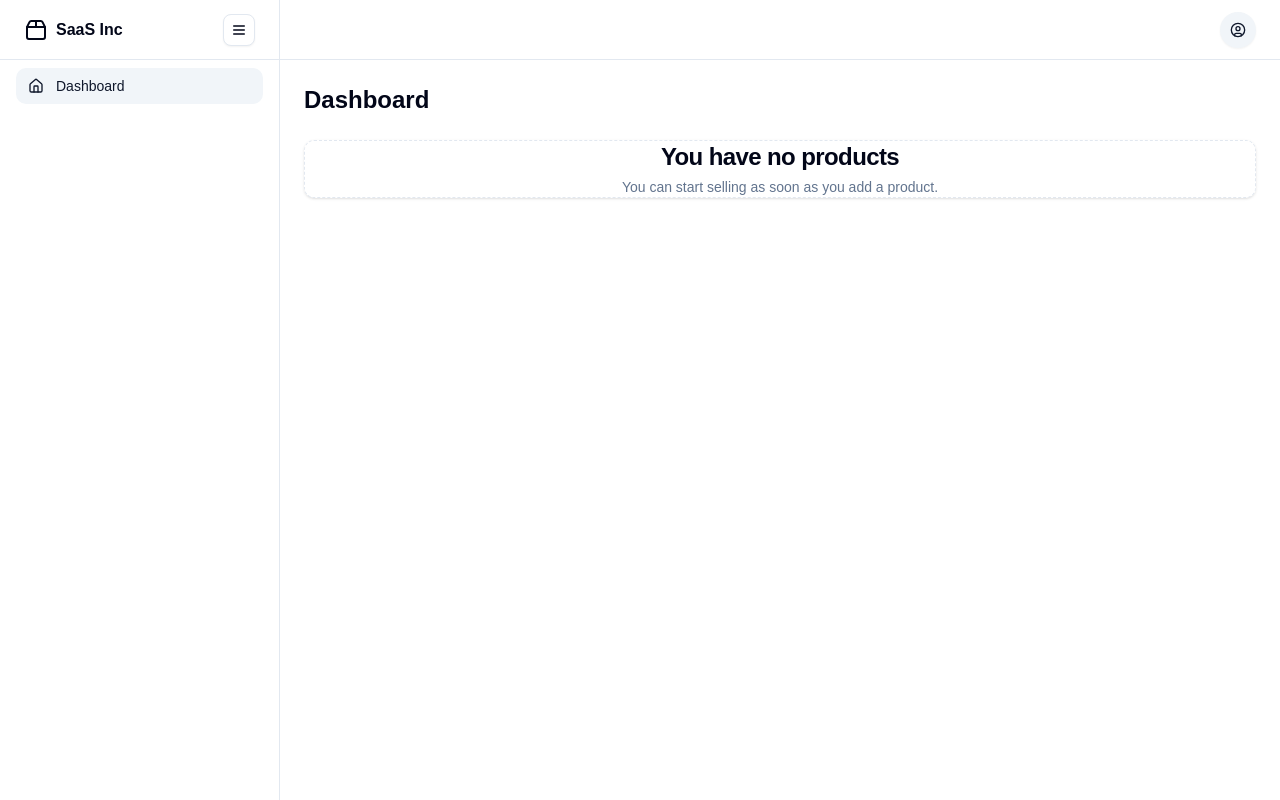
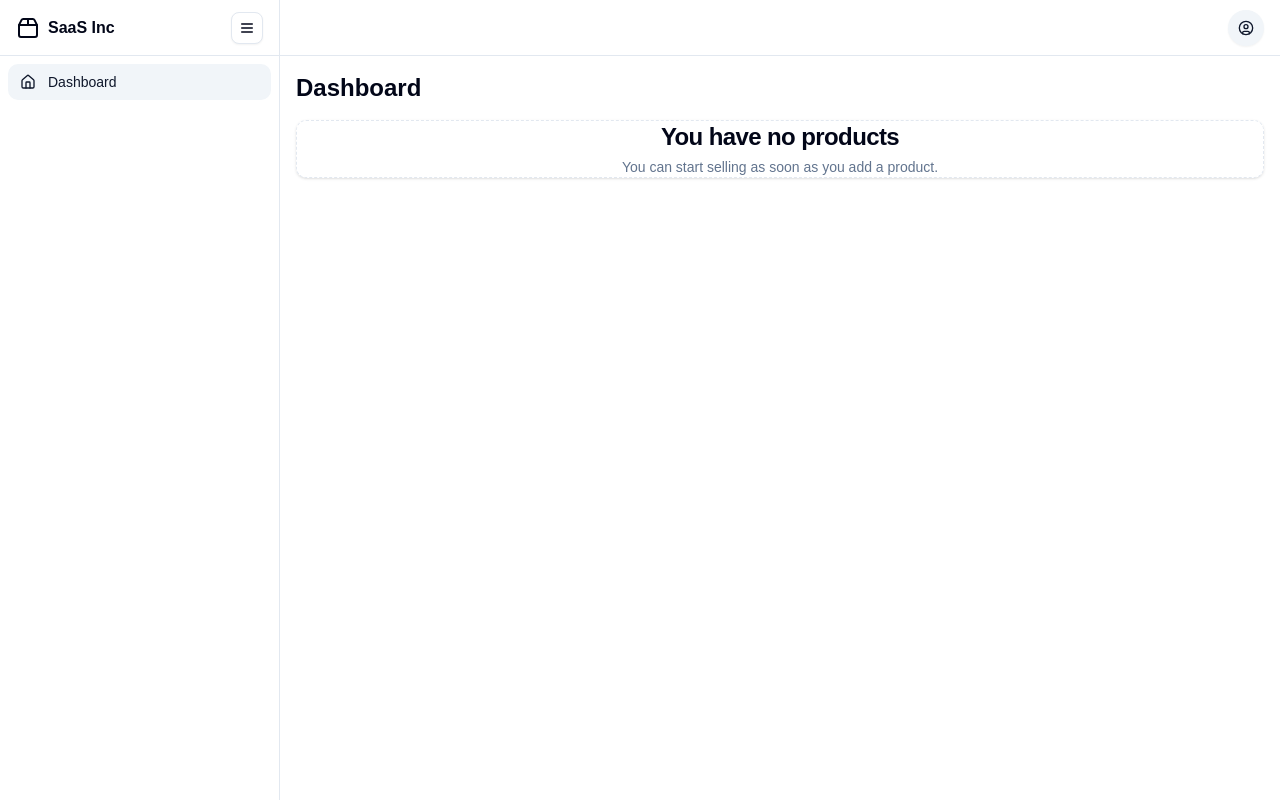
Before and after one commit to devLeopar/saas-analytics-dashboard-challange, a Next.js app: page / in a window 1280 px wide. Built offline with nearby package versions, Linux system fonts and the light colour scheme.

Commit message:
fix: remove unneccessary styling on large screens

```diff
--- a/src/components/dashboard/layout.tsx
+++ b/src/components/dashboard/layout.tsx
@@ -48,8 +48,8 @@ export function DashboardLayout({ children }: DashboardLayoutProps) {
         <div className="flex h-full max-h-screen flex-col gap-2">
           <div
             className={cn(
-              'flex h-14 items-center border-b lg:h-[60px]',
-              isSidebarCollapsed ? 'justify-center px-2' : 'px-4 lg:px-6',
+              'flex h-14 items-center border-b',
+              isSidebarCollapsed ? 'justify-center px-2' : 'px-4',
             )}
           >
             <Link
@@ -77,7 +77,7 @@ export function DashboardLayout({ children }: DashboardLayoutProps) {
             </Button>
           </div>
           <div className="flex-1">
-            <nav className="grid items-start px-2 text-sm font-medium lg:px-4">
+            <nav className="grid items-start px-2 text-sm font-medium">
               <Link
                 href="/"
                 className="bg-muted text-primary hover:text-primary flex items-center gap-3 rounded-lg px-3 py-2 transition-all"
@@ -95,7 +95,7 @@ export function DashboardLayout({ children }: DashboardLayoutProps) {
           isSidebarCollapsed ? 'md:pl-[80px]' : 'md:pl-[280px]',
         )}
       >
-        <header className="bg-background flex h-14 items-center gap-4 border-b px-4 lg:h-[60px] lg:px-6">
+        <header className="bg-background flex h-14 items-center gap-4 border-b px-4">
           <Button
             variant="outline"
             size="icon"
@@ -134,9 +134,7 @@ export function DashboardLayout({ children }: DashboardLayoutProps) {
             </DropdownMenuContent>
           </DropdownMenu>
         </header>
-        <main className="flex flex-1 flex-col gap-4 p-4 lg:gap-6 lg:p-6">
-          {children}
-        </main>
+        <main className="flex flex-1 flex-col gap-4 p-4">{children}</main>
       </div>
       {isMobileSidebarOpen && (
         <div
```
